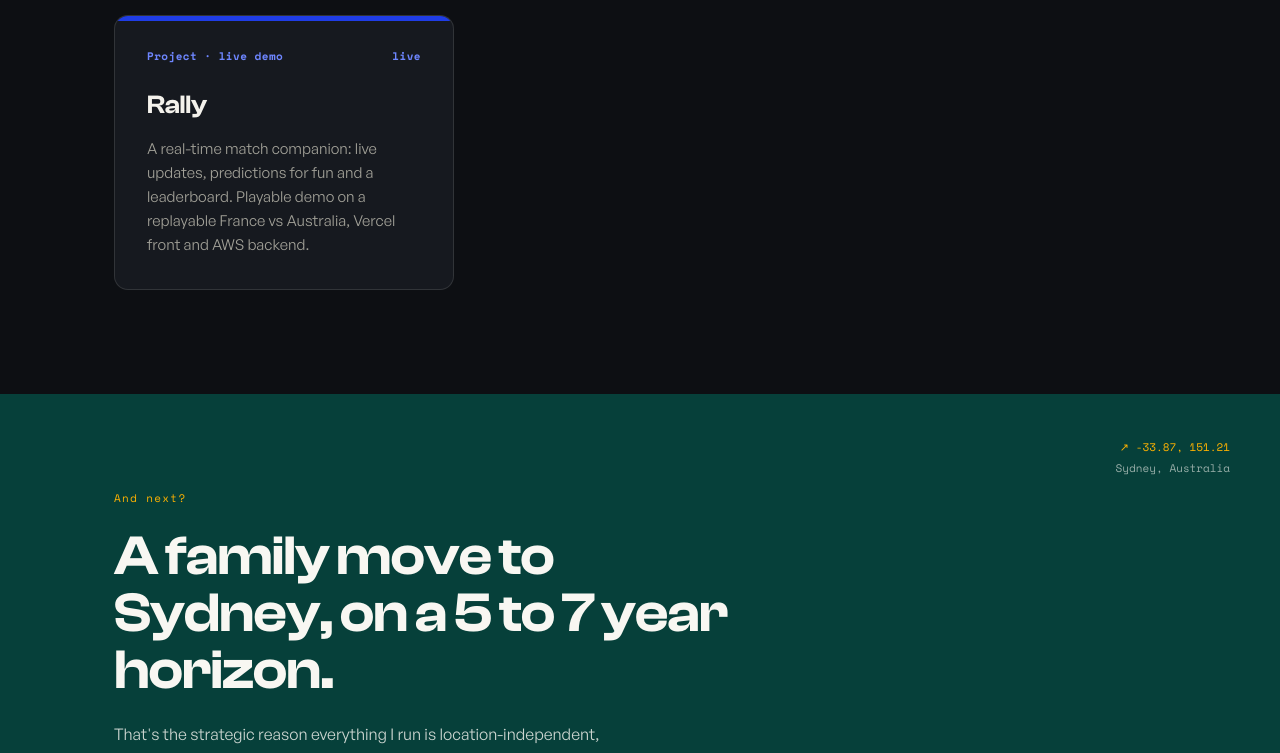
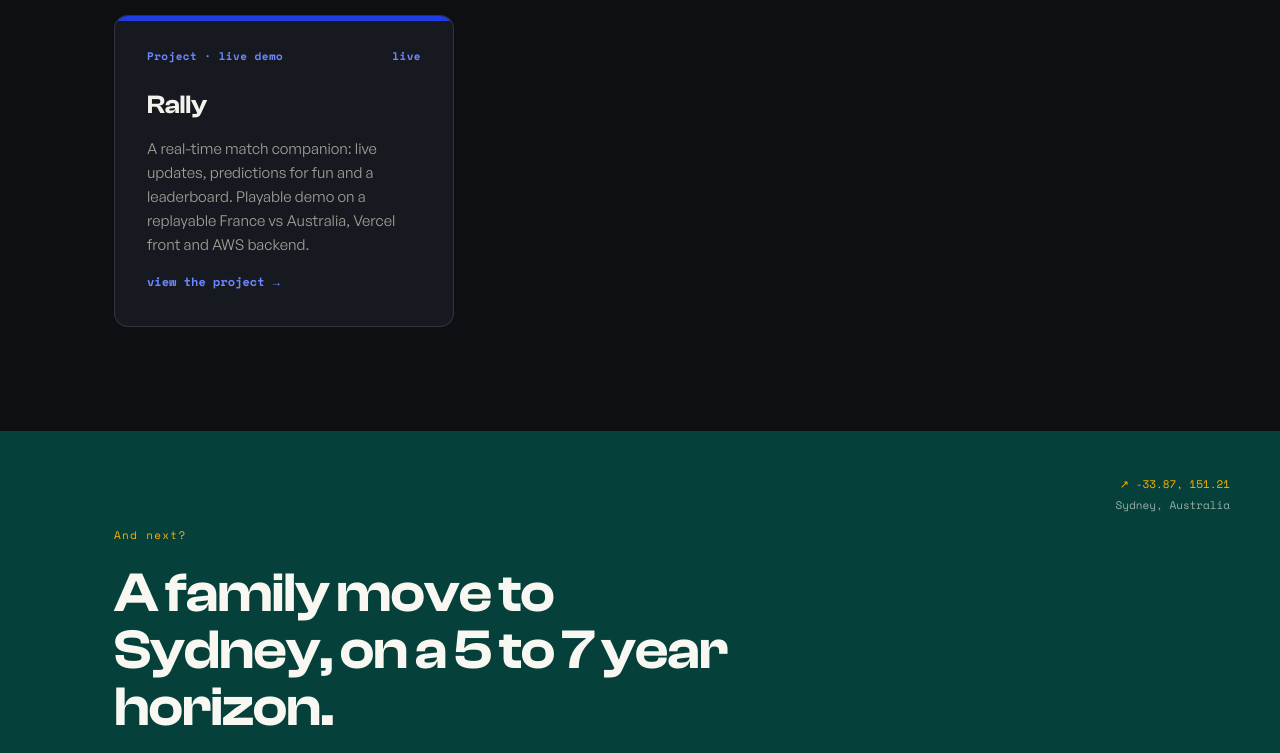
Before and after one commit to Aylay/aylay-website, a Next.js app: page /en in a window 1280 px wide. Shown: the part 1286-2039 px from the top of the page. Built offline with nearby package versions, Linux system fonts and the light colour scheme.

Commit message:
add view the project in hp card

```diff
--- a/messages/en.json
+++ b/messages/en.json
@@ -24,7 +24,8 @@
     "rallyCardTag": "Project · live demo",
     "rallyCardYear": "live",
     "rallyCardBody": "A real-time match companion: live updates, predictions for fun and a leaderboard. Playable demo on a replayable France vs Australia, Vercel front and AWS backend.",
-    "rallyCardAria": "Rally, view the project"
+    "rallyCardAria": "Rally, view the project",
+    "rallyCardLink": "view the project"
   },
   "nav": {
     "about": "About",
--- a/messages/fr.json
+++ b/messages/fr.json
@@ -24,7 +24,8 @@
     "rallyCardTag": "Projet · démo live",
     "rallyCardYear": "live",
     "rallyCardBody": "Un companion de match en temps réel : suivi live, pronostics pour le fun et classement. Démo jouable sur un France-Australie rejouable, front Vercel et backend AWS.",
-    "rallyCardAria": "Rally, voir le projet"
+    "rallyCardAria": "Rally, voir le projet",
+    "rallyCardLink": "voir le projet"
   },
   "nav": {
     "about": "À propos",
--- a/src/app/[locale]/page.tsx
+++ b/src/app/[locale]/page.tsx
@@ -97,7 +97,7 @@ export default function Home({ params }: { params: Promise<{ locale: string }> }
             aria-label={t("rallyCardAria")}
             className="block rounded-[14px] focus-visible:outline-2 focus-visible:outline-offset-2 focus-visible:outline-cobalt-ink"
           >
-            <ArticleCard tag={t("rallyCardTag")} year={t("rallyCardYear")} title="Rally" color="cobalt">
+            <ArticleCard tag={t("rallyCardTag")} year={t("rallyCardYear")} title="Rally" color="cobalt" cta={t("rallyCardLink")}>
               {t("rallyCardBody")}
             </ArticleCard>
           </Link>
--- a/src/components/ArticleCard.tsx
+++ b/src/components/ArticleCard.tsx
@@ -12,12 +12,14 @@ export default function ArticleCard({
   title,
   color,
   children,
+  cta,
 }: {
   tag: string;
   year: string;
   title: string;
   color: Color;
   children: React.ReactNode;
+  cta?: string;
 }) {
   return (
     <article
@@ -30,6 +32,11 @@ export default function ArticleCard({
       </div>
       <h3 className="font-display font-semibold text-[26px] tracking-[-0.01em] mb-2.5">{title}</h3>
       <p className="text-[15px] leading-[1.6] text-muted">{children}</p>
+      {cta && (
+        <span className="mt-4 inline-flex items-center gap-1.5 font-mono text-[12px] font-bold text-(--c-ink)">
+          {cta} <span aria-hidden="true">→</span>
+        </span>
+      )}
     </article>
   );
 }
```
